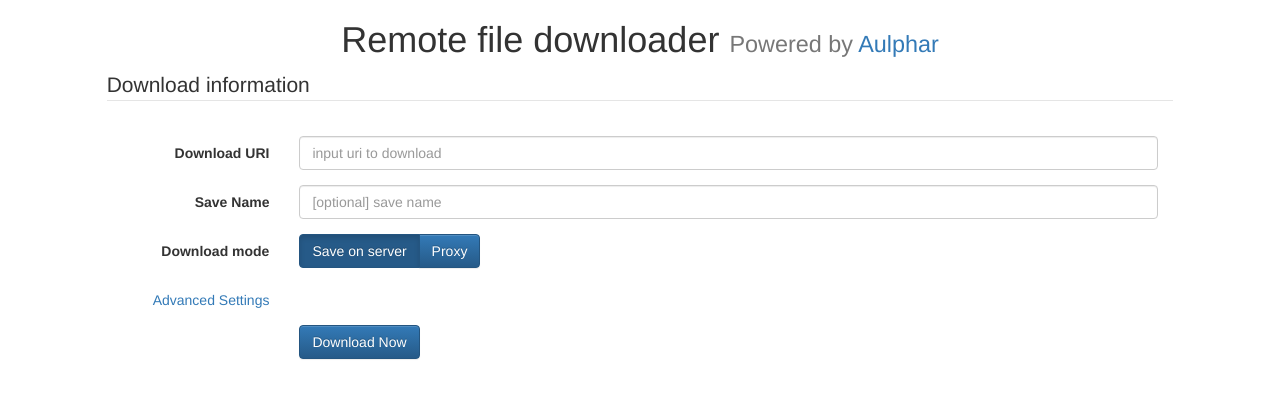
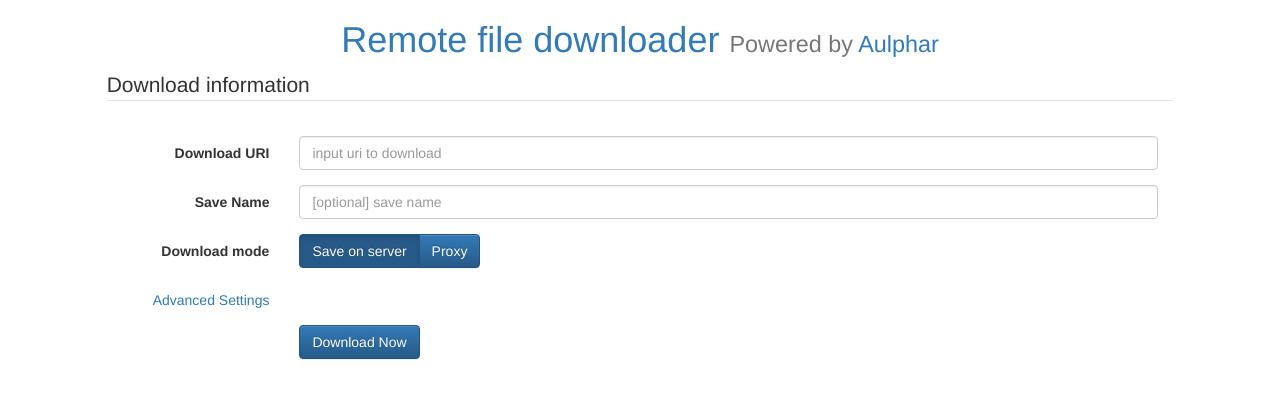
Before and after one commit to hackevil/remote-downloader, a Flask app: page / in a window 1280 px wide. Shown: the top 399 px of the page. Run offline with Flask 2, Linux system fonts and the light colour scheme; some libraries are stand-ins or nearby versions.

Commit message:
add link to home on title

```diff
--- a/templates/index.html
+++ b/templates/index.html
@@ -20,7 +20,7 @@
         <div class="row">
             <div class="col-sm-10 col-sm-offset-1">
                 <div>
-                    <h1 class="text-center">Remote file downloader
+                    <h1 class="text-center"><a href="/">Remote file downloader</a>
                         <small>Powered by <a href="http://aulphar.me">Aulphar</a>
                         </small>
                     </h1>
```
Also changed, not shown: templates/download_progress.html (+8 -6 lines).
